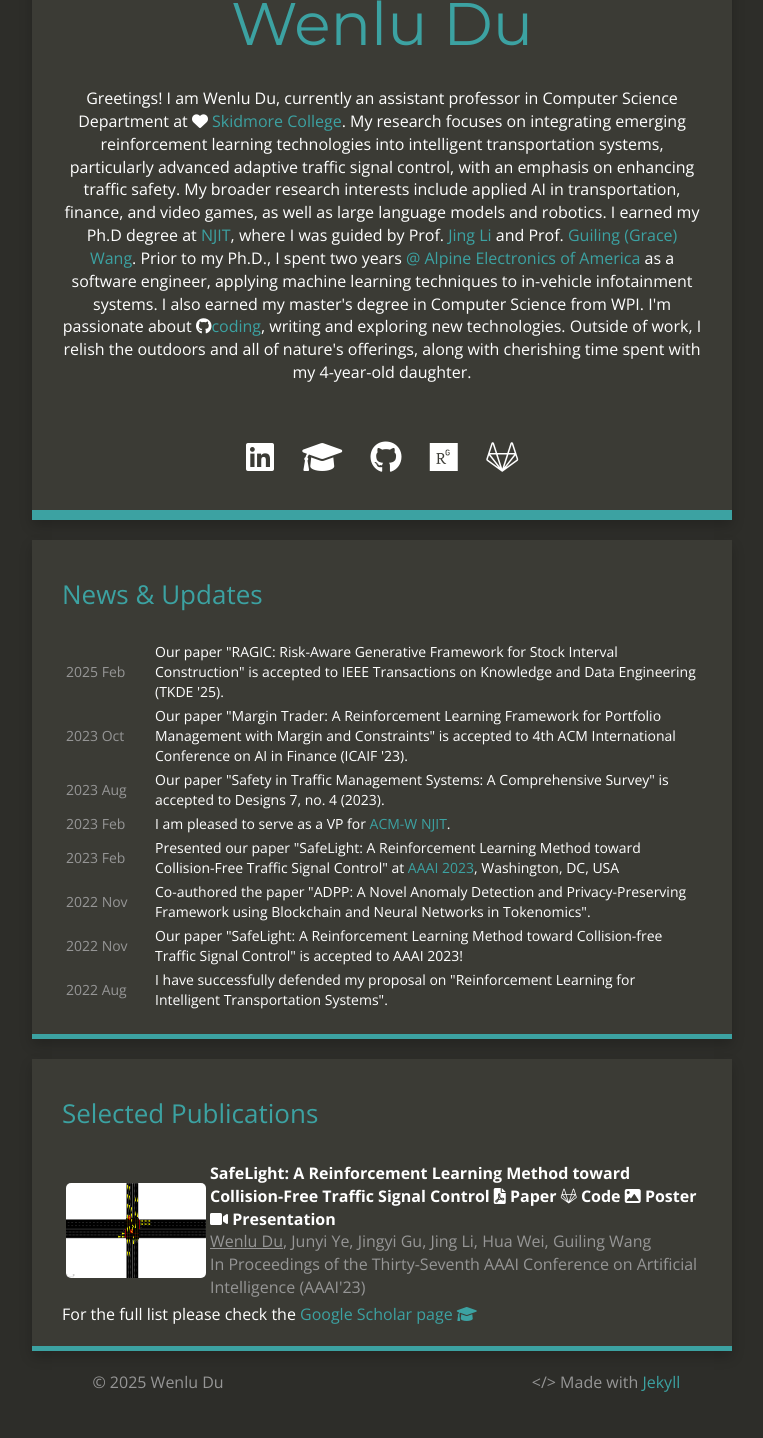
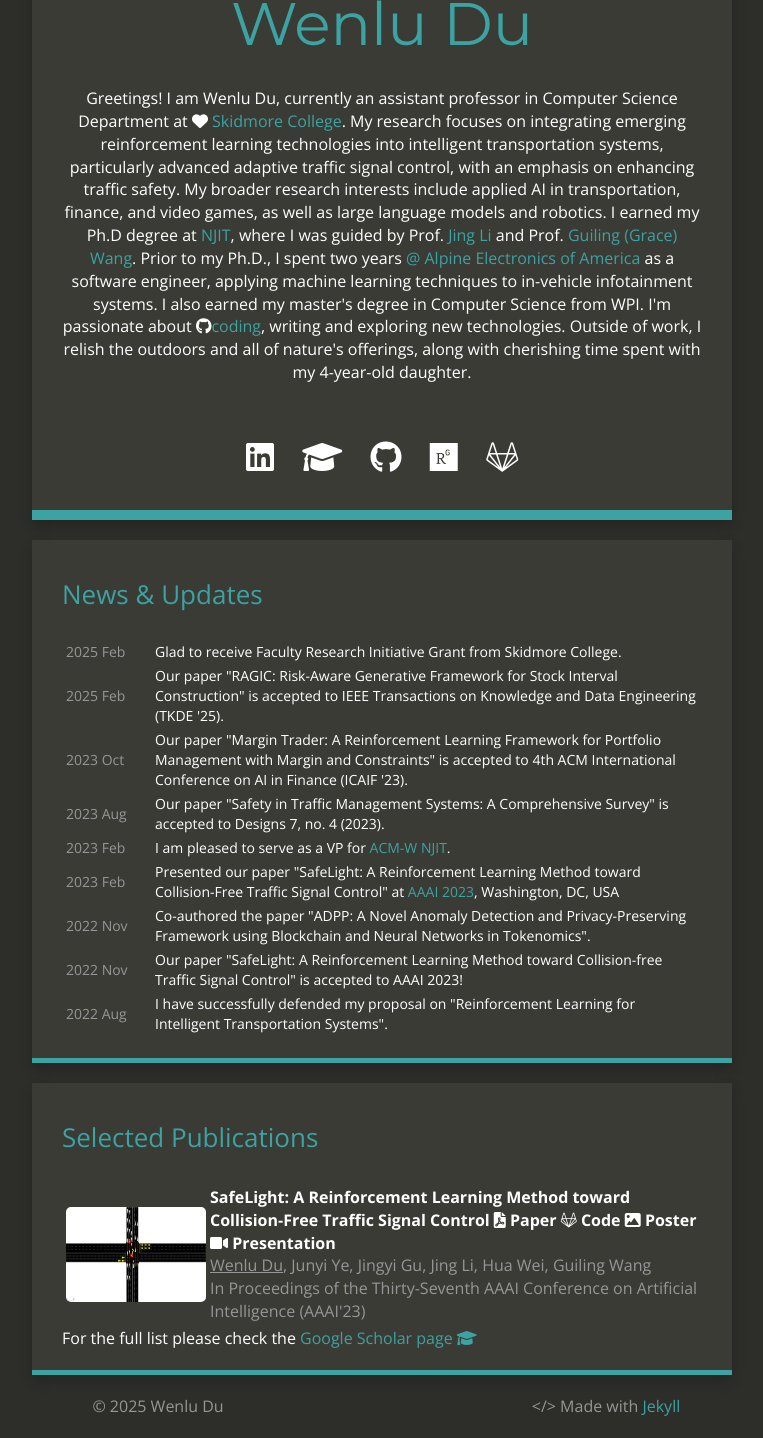
Before and after one commit to Wenlu057/Wenlu057.github.io, a Jekyll site: the page built from index.html, in a window 1280 px wide, cut to the strip 174-1612 px from the top of the page. Shown: the whole strip, without its empty margins (258-1021 px from the left). Built offline with Jekyll 4.4.1, drawn with Linux system fonts in a browser that asks for light colours; nearby versions of some CDN libraries; before the commit the page ends 1588 px from its top, so only the background shows below that.

Commit message:
Update index.html

```diff
--- a/index.html
+++ b/index.html
@@ -46,6 +46,9 @@ make-smaller-titles: true
               <table id="update" class="non-outline">
                 <colgroup><col width="90">
                 </colgroup><tbody>
+                <tr>
+                    <td>2025 Feb</td> <td>Glad to receive Faculty Research Initiative Grant from Skidmore College.</td>
+                </tr>
                 <tr>
                     <td>2025 Feb</td> <td>Our paper "RAGIC: Risk-Aware Generative Framework for Stock Interval Construction" is accepted to IEEE Transactions on Knowledge and Data Engineering (TKDE '25).</td>
                 </tr>
```
